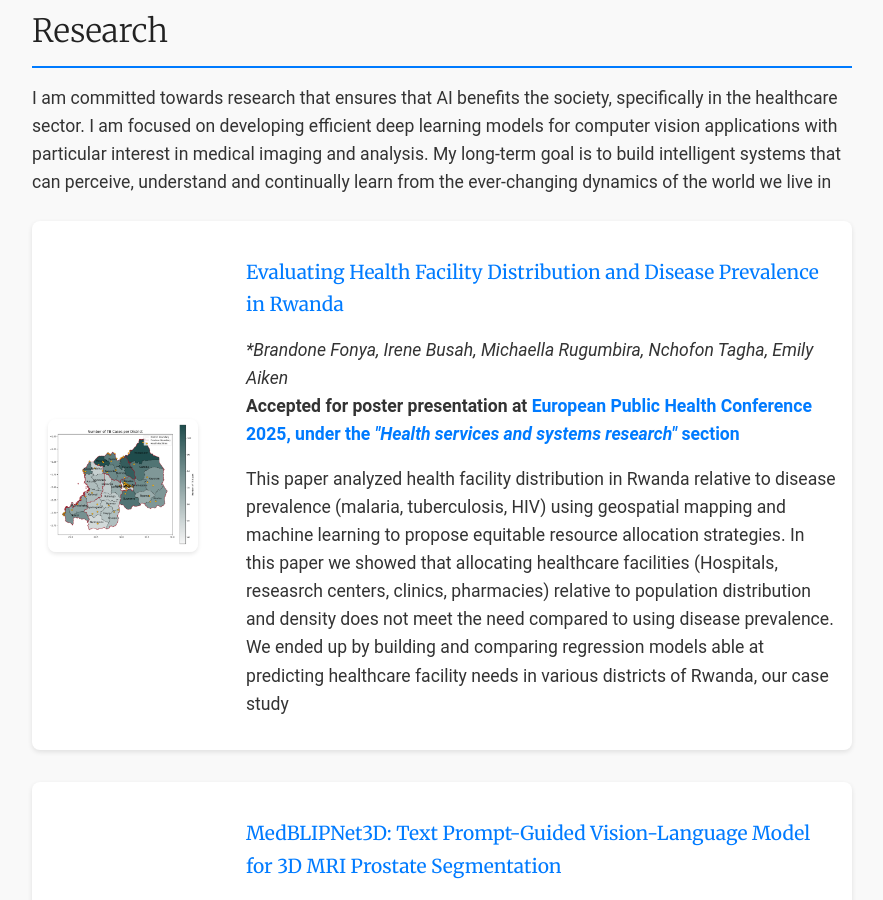
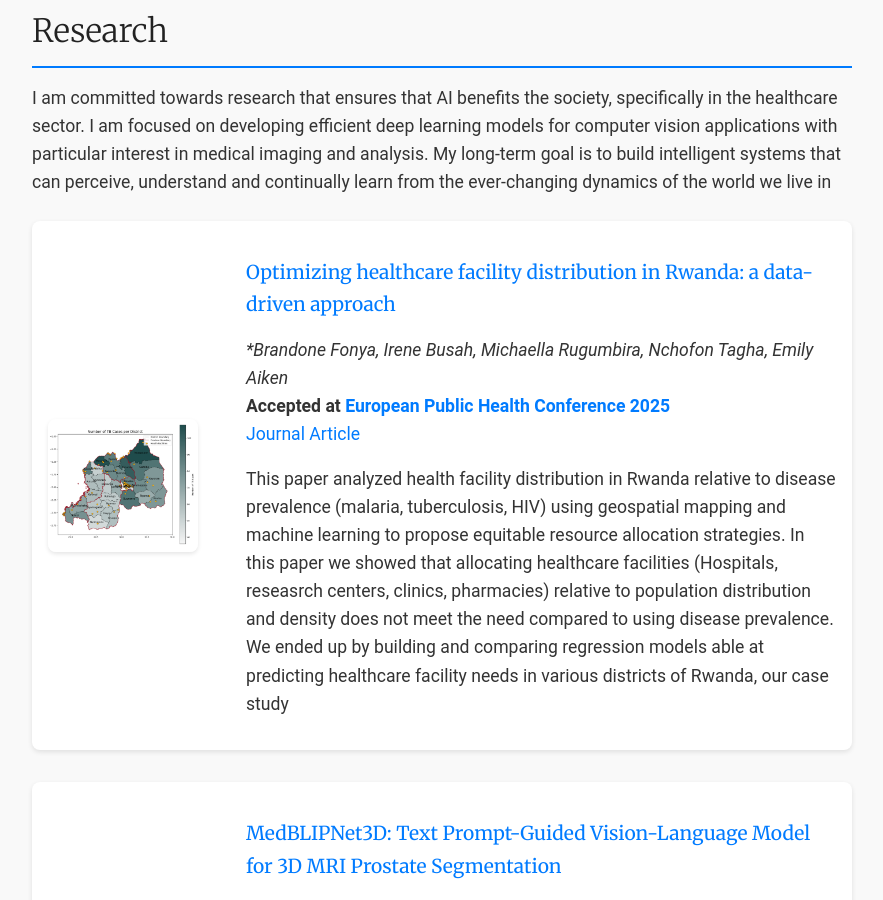
Before and after one commit to FonyaBrandone/FonyaBrandone.github.io, a Jekyll site: the page built from index.md, in a window 1280 px wide and 900 px high, scrolled down 1533 px. Shown: the whole window, without its empty margins (198-1081 px from the left). Built offline with Jekyll 4.4.1, drawn with Linux system fonts in a browser that asks for light colours.

Commit message:
Updated paper link

```diff
--- a/index.md
+++ b/index.md
@@ -198,9 +198,9 @@
     <div class="research-item">
       <img src="/static/heatmap.png" alt="Health Facility Distribution" class="research-img"/>
       <div class="research-content">
-        <h3><a href="https://github.com/FonyaBrandone/MBDA_Research" target='_blank'>Evaluating Health Facility Distribution and Disease Prevalence in Rwanda</a></h3>
+        <h3><a href="https://github.com/FonyaBrandone/MBDA_Research" target='_blank'>Optimizing healthcare facility distribution in Rwanda: a data-driven approach</a></h3>
         <p><em>*Brandone Fonya, Irene Busah, Michaella Rugumbira, Nchofon Tagha, Emily Aiken</em><br>
-        <strong>Accepted for poster presentation at <a href="https://ephconference.eu/app/programme/programme.php?d=displays">European Public Health Conference 2025, under the <i>"Health services and systems research"</i> section</a></strong></p>
+        <strong>Accepted at <a href="https://ephconference.eu/app/programme/programme.php?d=displays">European Public Health Conference 2025</a></strong><br><a href="https://academic.oup.com/eurpub/article/35/Supplement_4/ckaf161.1554/8302027">Journal Article</a></p>
         <p>This paper analyzed health facility distribution in Rwanda relative to disease prevalence (malaria, tuberculosis, HIV) using geospatial mapping and machine learning to propose equitable resource allocation strategies. In this paper we showed that allocating healthcare facilities (Hospitals, reseasrch centers, clinics, pharmacies) relative to population distribution and density does not meet the need compared to using disease prevalence. We ended up by building and comparing regression models able at predicting healthcare facility needs in various districts of Rwanda, our case study</p>
       </div>
     </div>
```
